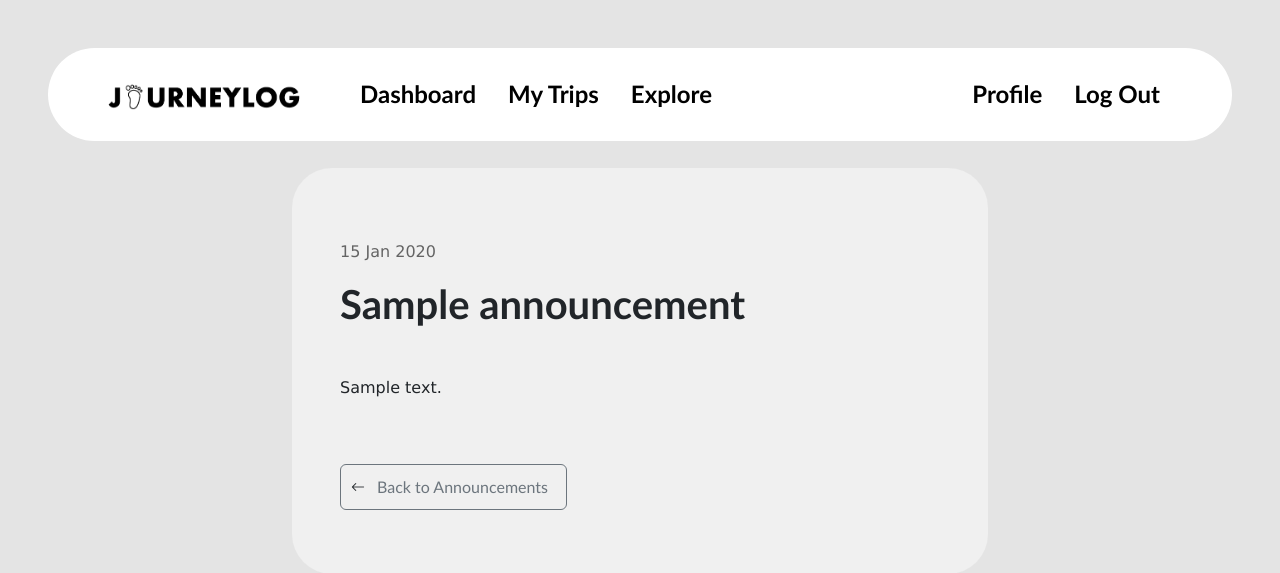
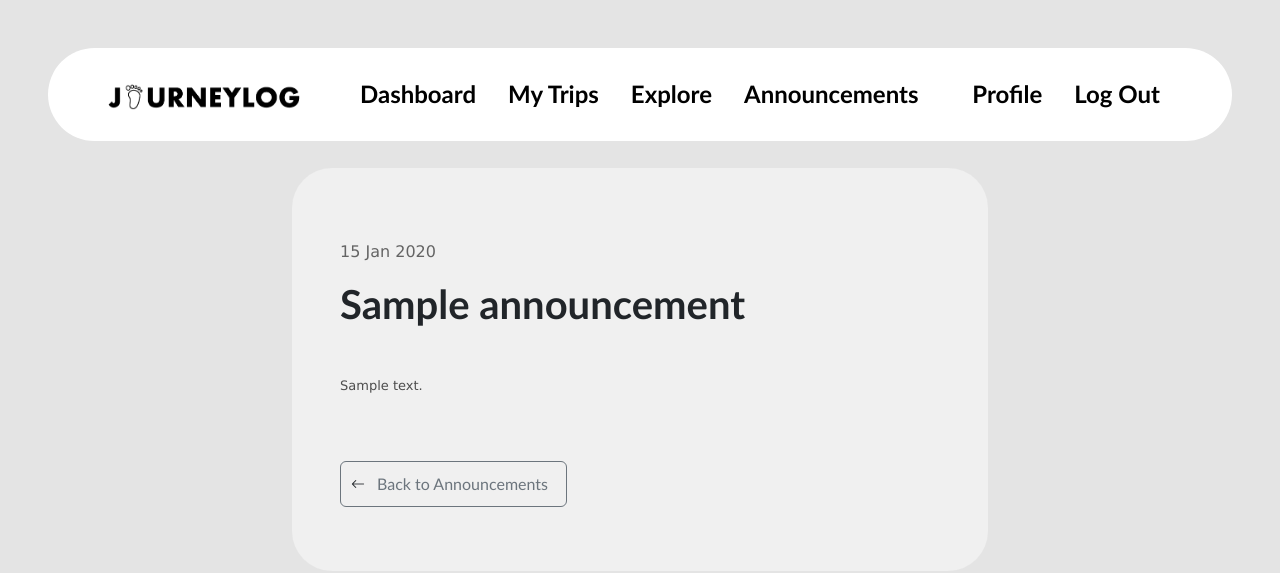
Before and after one commit to lin-du-1157599/project2, a Flask app: template app/templates/announcement/view_announcement.html in a window 1280 px wide. Shown: the top 573 px of the page. Run offline with Flask 3, Linux system fonts and the light colour scheme; the template is opened without the code that fills it: most values are stand-ins (such as "Sample title", 1, 10 or a date in 2020).

Commit message:
Update userbase layout: add announcement menu and back button style

```diff
--- a/app/templates/base/userbase.html
+++ b/app/templates/base/userbase.html
@@ -65,6 +65,11 @@
 			.btn{
 				padding: 10px;
 			}
+
+			.btn-back:hover, .btn-back:hover i{
+				color: white !important;
+			}
+
             /* badge style */
             .bg-primary{
                 background-color: #e55b4c !important;
@@ -77,6 +82,15 @@
             a.text-dark.nav-link:active, .nav-link:hover, .nav-link.active{
                 color: #e55b4c !important;
             }
+
+			a{
+				color: black;
+				text-decoration: none;
+			}
+
+			a:hover{
+				color: #e55b4c !important;
+			}
 
 			.nav-link{
 				color: #000000;
@@ -123,6 +137,13 @@
 				border: none;
 				padding: 3.2em;
 				margin: 0.4em;
+			}
+
+			/* text */
+			.p-announce{
+				line-height: 1.6;
+				color:#4d4d4d;
+				font-size: 13px;
 			}
 
 			/* base */
@@ -192,6 +213,10 @@
 								<h4 class="fw-bold m-0"><a class="nav-link{{ ' active' if active_page == 'all_users' else '' }}" href="{{ url_for('all_users') }}">Users</a></h4>
 							</li>
 						{% endif %}
+						<!-- Announcement -->
+						<li class="nav-item p-2">
+							<h4 class="fw-bold m-0"><a class="nav-link{{ ' active' if active_page == 'announcements_list' else '' }}" href="{{ url_for('announcements_list') }}">Announcements</a></h4>
+						</li>
 					</ul>
                     <ul class="navbar-nav me-auto">
 					</ul>
```
